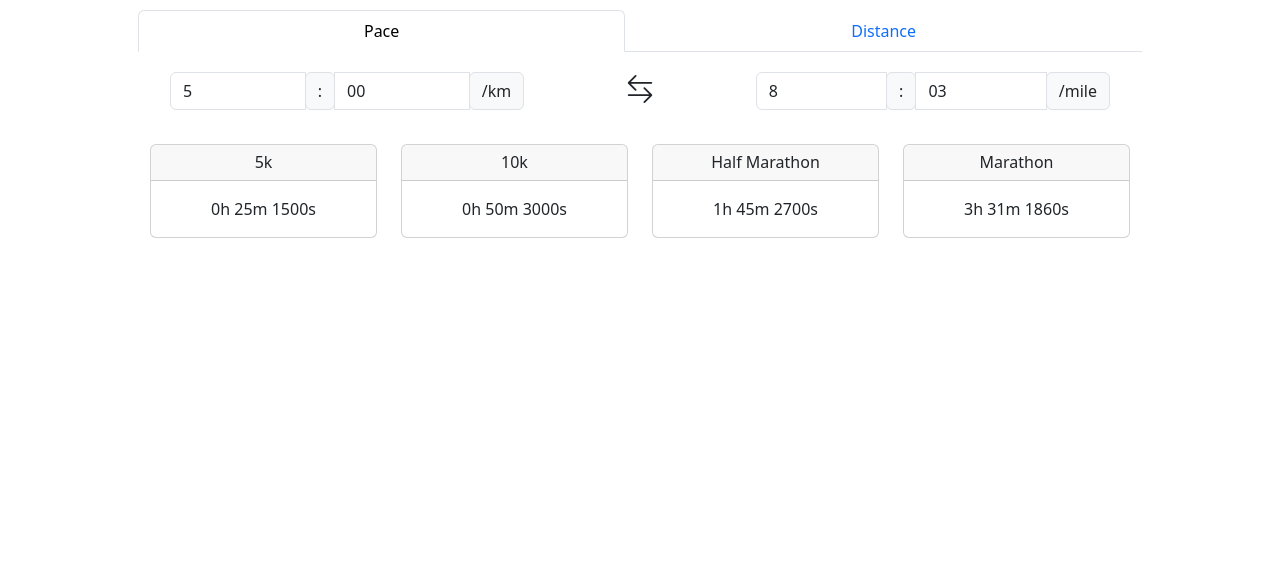
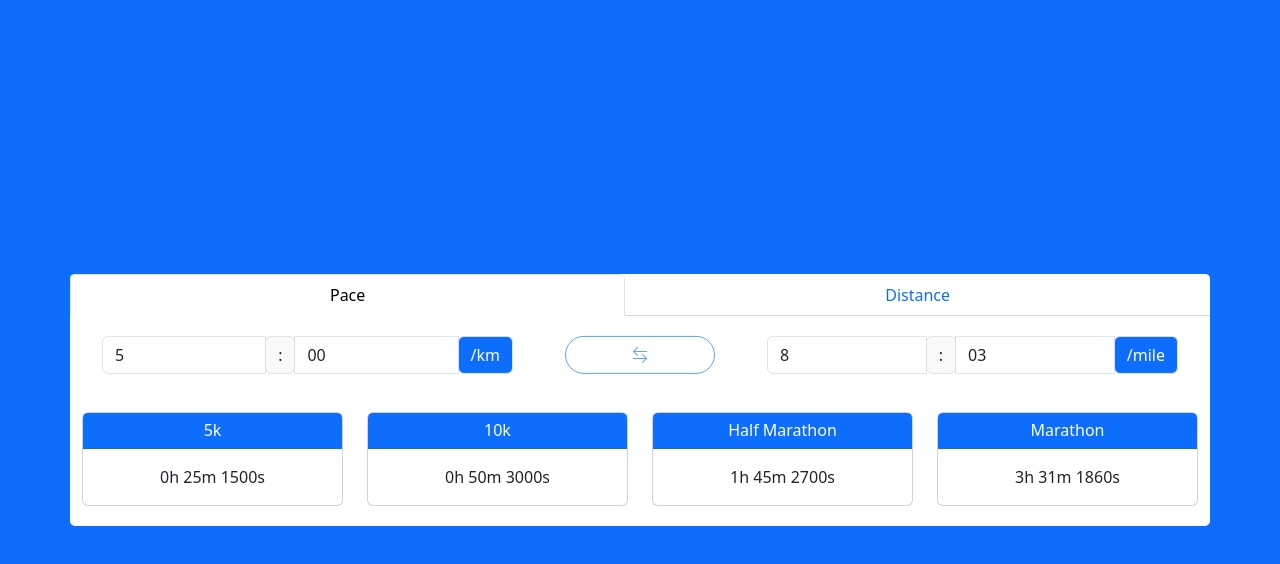
Before and after one commit to bryanham/pace-converter, a website: page index.html in a window 1280 px wide. Drawn offline with nearby package versions, Linux system fonts and the light colour scheme.

Commit message:
UI updates

```diff
--- a/index.html
+++ b/index.html
@@ -8,18 +8,18 @@
     <link rel="stylesheet" href="https://cdn.jsdelivr.net/npm/bootstrap-icons@1.5.0/font/bootstrap-icons.css">
     <link rel="stylesheet" href="site.css">
   </head>
-  <body onload="convertPace('km'); convertDistance('km')">
+  <body class="text-white bg-primary" onload="convertPace('km'); convertDistance('km')">
     <div class="center">
         <ul class="nav nav-fill nav-tabs" role="tablist">
-            <li class="nav-item" role="presentation">
+            <li class="nav-item bg-white text-dark" role="presentation">
                 <a class="nav-link active" id="pace-tab" data-bs-toggle="tab" href="#pace" role="tab" aria-controls="simple-tabpanel-0" aria-selected="true">Pace</a>
             </li>
-            <li class="nav-item" role="presentation">
+            <li class="nav-item bg-white text-dark" role="presentation">
                 <a class="nav-link" id="distance-tab" data-bs-toggle="tab" href="#distance" role="tab" aria-controls="simple-tabpanel-1" aria-selected="false">Distance</a>
             </li>
         </ul>
 
-        <div class="tab-content" id="tab-content">
+        <div class="tab-content bg-white" id="tab-content">
             <div class="tab-pane active fade show" id="pace" role="tabpanel" aria-labelledby="pace-tab">
                 <div class="container">
                     <div class="row">
@@ -31,13 +31,14 @@
                                 </div>
                                 <input id="km-secs" type="number" value="00" class="form-control" value="05:00" aria-label="Km Seconds Input" onkeyup="convertPace('km')">
                                 <div class="input-group-append">
-                                    <span class="input-group-text" id="km-label">/km</span>
+                                    <span class="input-group-text bg-primary text-white" id="km-label">/km</span>
                                 </div>
                             </div>
                         </div>
 
-                        <div class="col-12 col-sm-2 convert-btn time-inputs">
-                            <h3 class=".d-sm-none .d-md-block"><i class="bi bi-arrow-left-right"></i></h3>
+                        <div class="col-12 col-sm-2 time-inputs input-button">
+                            <h3 type="button" id="convert-btn" class="btn btn-outline-primary d-none d-sm-block disabled"><i class="bi bi-arrow-left-right"></i></h3>
+                            <h3 type="button" id="convert-btn" class="btn btn-outline-primary d-inline d-sm-none disabled"><i class="bi bi-arrow-down-up"></i></h3>
                         </div>
 
                         <div class="col-12 col-sm-5">
@@ -48,7 +49,7 @@
                                 </div>
                                 <input id="mile-secs" type="number" class="form-control" aria-label="Mile Input" onkeyup="convertPace('mile')">
                                 <div class="input-group-append">
-                                    <span class="input-group-text" id="mile-label">/mile</span>
+                                    <span class="input-group-text bg-primary text-white" id="mile-label">/mile</span>
                                 </div>
                             </div>
                         </div>
@@ -57,7 +58,7 @@
                     <div class="row" id="race-times">
                         <div class="col-6 col-md-3">
                             <div class="card">
-                                <h6 class="card-header">5k</h6>
+                                <h6 class="card-header text-white bg-primary">5k</h6>
                                 <div class="card-body">
                                 <p class="card-text" id="five-km"></p>
                                 </div>
@@ -65,7 +66,7 @@
                         </div>
                         <div class="col-6 col-md-3">
                             <div class="card">
-                                <h6 class="card-header">10k</h6>
+                                <h6 class="card-header bg-primary text-white">10k</h6>
                                 <div class="card-body">
                                 <p class="card-text" id="ten-km"></p>
                                 </div>
@@ -73,7 +74,7 @@
                         </div>
                         <div class="col-6 col-md-3">
                             <div class="card">
-                                <h6 class="card-header">Half Marathon</h6>
+                                <h6 class="card-header bg-primary text-white">Half Marathon</h6>
                                 <div class="card-body">
                                 <p class="card-text" id="half-marathon"></p>
                                 </div>
@@ -81,7 +82,7 @@
                         </div>
                         <div class="col-6 col-md-3">
                             <div class="card">
-                                <h6 class="card-header">Marathon</h6>
+                                <h6 class="card-header bg-primary text-white">Marathon</h6>
                                 <div class="card-body">
                                 <p class="card-text" id="marathon"></p>
                                 </div>
@@ -98,20 +99,21 @@
                             <div class="input-group time-inputs" id="km-inputs">
                                 <input id="km-distance" type="number" value="10" class="form-control" aria-label="Km Distance Input" onkeyup="convertDistance('km')">
                                 <div class="input-group-append">
-                                    <span class="input-group-text" id="km-label">kms</span>
+                                    <span class="input-group-text bg-primary text-white" id="km-label">kms</span>
                                 </div>
                             </div>
                         </div>
 
-                        <div class="col-12 col-sm-2 convert-btn time-inputs">
-                            <h3 class=".d-sm-none .d-md-block"><i class="bi bi-arrow-left-right"></i></h3>
+                        <div class="col-12 col-sm-2 time-inputs input-button">
+                            <h3 type="button" id="convert-btn" class="btn btn-outline-primary d-none d-sm-block disabled"><i class="bi bi-arrow-left-right"></i></h3>
+                            <h3 type="button" id="convert-btn" class="btn btn-outline-primary d-inline d-sm-none disabled"><i class="bi bi-arrow-down-up"></i></h3>
                         </div>
 
                         <div class="col-12 col-sm-5">
                             <div class="input-group time-inputs" id="mile-inputs">
                                 <input id="mile-distance" type="number" class="form-control" aria-label="Mile Distance Input" onkeyup="convertDistance('mile')">
                                 <div class="input-group-append">
-                                    <span class="input-group-text" id="mile-label">miles</span>
+                                    <span class="input-group-text bg-primary text-white" id="mile-label">miles</span>
                                 </div>
                             </div>
                         </div>
--- a/site.css
+++ b/site.css
@@ -1,7 +1,10 @@
 .center {
-  margin: auto;
-  width: 80%;
-  padding: 10px;
+  position: absolute;
+  top: 50%;
+  left: 50%;
+  margin-right: -50%;
+  transform: translate(-50%, -50%);
+  padding: 10px
 }
 .time-inputs {
   padding: 20px;
@@ -14,3 +17,15 @@
 .card {
   margin-bottom: 20px;
 }
+#convert-btn {
+  border-radius: 20px;
+}
+#tab-content {
+  border-radius: 0 0 5px 5px;
+}
+.nav-item:first-child{
+  border-radius: 5px 0px 0px;
+}
+.nav-item:nth-child(2){
+  border-radius: 0px 5px 0px 0px;
+}
```
